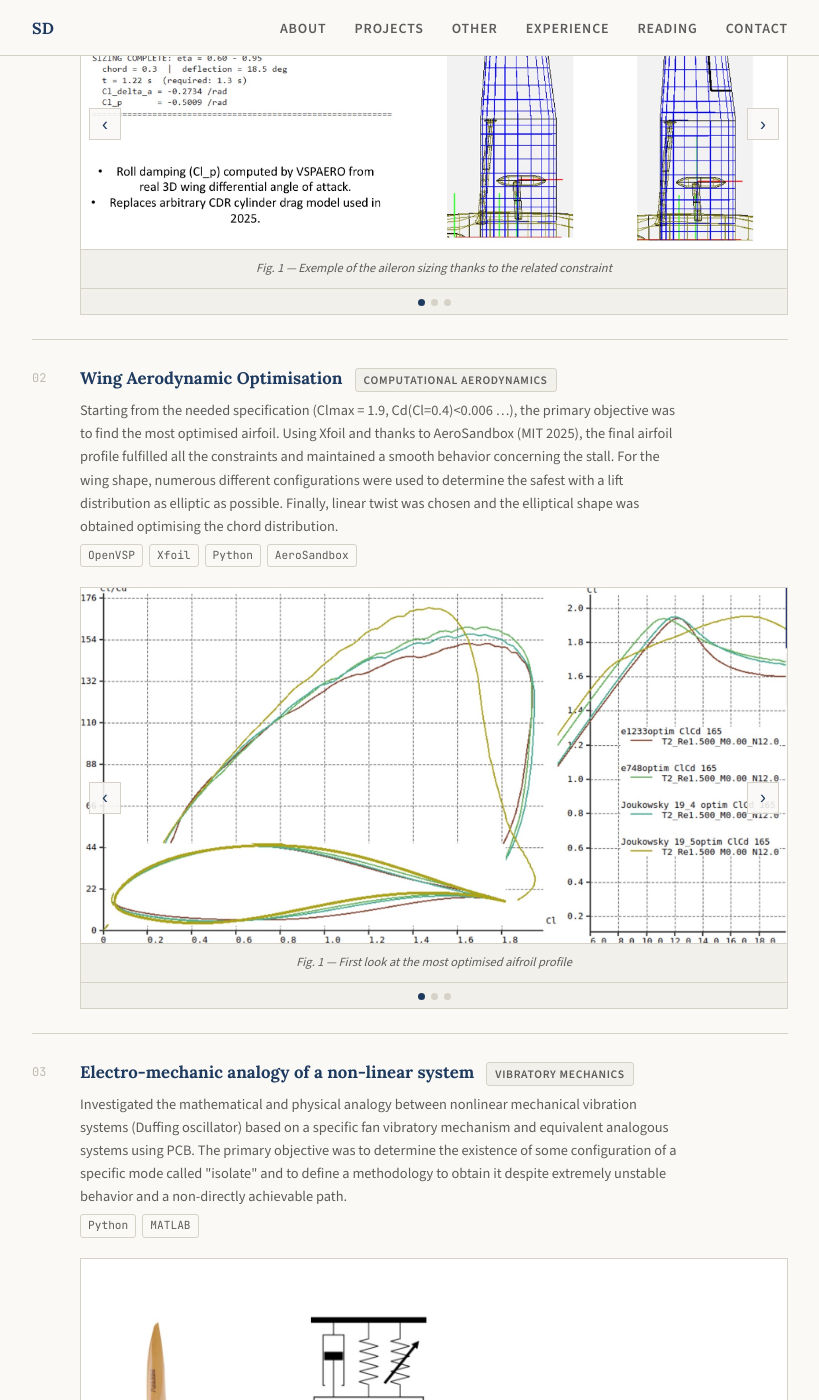
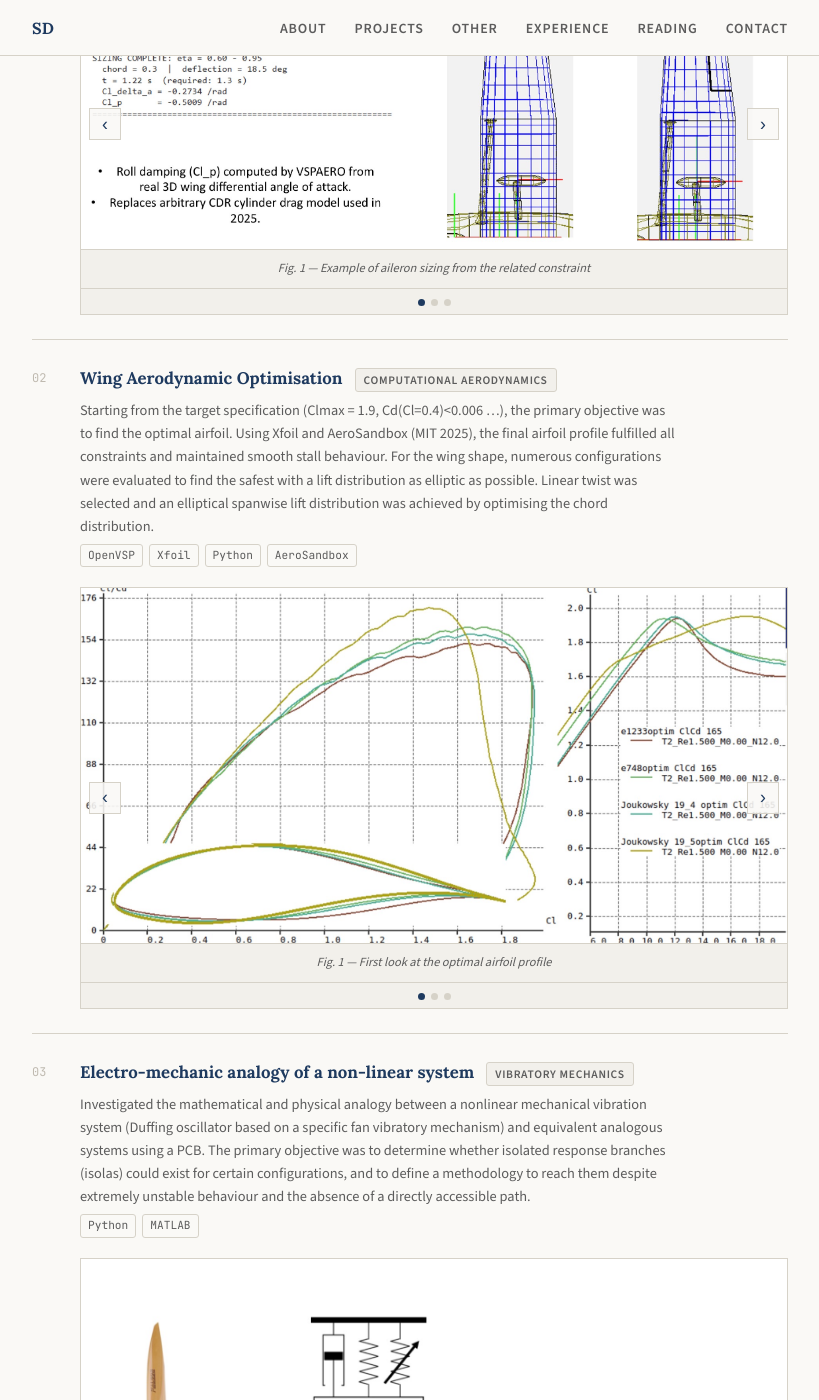
Before and after one commit to SamuelDADEN/Portofolio-Samuel-Daden, a Jekyll site: the page built from index.html, in a window 1280 px wide and 1400 px high, scrolled down 1751 px. Shown: the whole window, without its empty margins (230-1049 px from the left). Built offline with Jekyll 4.4.1, drawn with Linux system fonts in a browser that asks for light colours; some of the changed text lies outside the part shown.

Commit message:
Proofread all content — spelling, grammar, credibility, punctuation
- index.html: fix hero tag typos (engineer, opportunity, internship);
  change "Engineering student" → "Aeronautical engineer" throughout;
  fix double space, "distruptive" → "disruptive", "Aicraft" → "Aircraft";
  rewrite distributed-thrust mini-card prose (trhough, propuslion, centralised);
  tighten Bolloré bullet (remove mixed-tense clause);
  add missing "or" in contact paragraph; remove stray empty <p> tag
- control-surface-sizing.md: "utilizes" → "utilises"; caption fixes
  (Exemple→Example ×2, "laws use for"→"laws used for", simuation→simulation)
- wing-optimisation.md: summary rewrite ("most optimised"→"optimal",
  behavior→behaviour, redundancy removed); fix "aifroil"→"airfoil",
  "caracteristics"→"characteristics"; add missing space in tools list
- nonlinear-vibration-analogy.md: summary rewrite (correct "isolate"→"isolas",
  behavior→behaviour); captions: Exemple→Example, isotates→isolas,
  completly→completely, add space after comma, clarify Fig. 1 caption

https://claude.ai/code/session_012aPQPhdN9sN9dcAX4rw1B2

```diff
--- a/_projects/control-surface-sizing.md
+++ b/_projects/control-surface-sizing.md
@@ -3,17 +3,17 @@ title: "Control surface sizing tool"
 subtitle: "A systematic methodology for determining the minimum control surface area satisfying stability and manoeuvrability requirements."
 category: "Aeronautics/design"
 icon: "✈️"
-summary: "Developed a control surface sizing tool that utilizes certification rules and aircraft specifications to determine sizing constraints and obtain related control surfaces. In this academic project, I was more precisely responsible for the aircraft dynamic model, consisting of the simulation of the deflection and manoeuvres thanks to flight dynamics laws."
+summary: "Developed a control surface sizing tool that utilises certification rules and aircraft specifications to determine sizing constraints and obtain related control surfaces. In this academic project, I was more precisely responsible for the aircraft dynamic model, consisting of the simulation of deflections and manoeuvres using flight dynamics equations."
 tools: [Python, OpenVSP]
 keywords: [control surfaces, sizing, optimisation, flight mechanics, aerodynamics, certification]
 image: /assets/images/control-surface-sizing.jpeg
 images:
   - src: /assets/images/Ctrl1.jpeg
-    caption: "Fig. 1 — Exemple of the aileron sizing thanks to the related constraint"
+    caption: "Fig. 1 — Example of aileron sizing from the related constraint"
   - src: /assets/images/Ctrl2.jpeg
-    caption: "Fig. 2 — Flight dynamics laws use for simulation"
+    caption: "Fig. 2 — Flight dynamics equations used for simulation"
   - src: /assets/images/Ctrl3.jpeg
-    caption: "Fig. 3 — Exemple of aileron deflection simuation"
+    caption: "Fig. 3 — Example of aileron deflection simulation"
 order: 1
 ---
 
--- a/_projects/nonlinear-vibration-analogy.md
+++ b/_projects/nonlinear-vibration-analogy.md
@@ -3,17 +3,17 @@ title: "Electro-mechanic analogy of a non-linear system"
 subtitle: "Exploring the structural analogy between mechanical nonlinear oscillators and equivalent electrical or fluid systems."
 category: "Vibratory Mechanics"
 icon: "〰️"
-summary: "Investigated the mathematical and physical analogy between nonlinear mechanical vibration systems (Duffing oscillator) based on a specific fan vibratory mechanism and equivalent analogous systems using PCB. The primary objective was to determine the existence of some configuration of a specific mode called \"isolate\" and to define a methodology to obtain it despite extremely unstable behavior and a non-directly achievable path."
+summary: "Investigated the mathematical and physical analogy between a nonlinear mechanical vibration system (Duffing oscillator based on a specific fan vibratory mechanism) and equivalent analogous systems using a PCB. The primary objective was to determine whether isolated response branches (isolas) could exist for certain configurations, and to define a methodology to reach them despite extremely unstable behaviour and the absence of a directly accessible path."
 tools: [Python, MATLAB]
 keywords: [nonlinear dynamics, vibrations, analogy, Duffing oscillator, mechanical systems]
 image: /assets/images/Vib1.jpeg
 images:
   - src: /assets/images/Vib1.jpeg
-    caption: "Fig. 1 — Original subject and related equations"
+    caption: "Fig. 1 — Original subject and governing equations"
   - src: /assets/images/Vib2.jpeg
     caption: "Fig. 2 — Schematic of the printed circuit analogy"
   - src: /assets/images/Vib3.jpeg
-    caption: "Fig. 3 — Exemple of isotates,completly disconnected from the main curves"
+    caption: "Fig. 3 — Example of isolas, completely disconnected from the main response curves"
 order: 3
 ---
 
--- a/_projects/wing-optimisation.md
+++ b/_projects/wing-optimisation.md
@@ -3,15 +3,15 @@ title: "Wing Aerodynamic Optimisation"
 subtitle: "Shape optimisation of a wing using OpenVSP for geometry and Xfoil for 2D aerodynamic analysis."
 category: "Computational Aerodynamics"
 icon: "🛩️"
-summary: "Starting from the needed specification (Clmax = 1.9, Cd(Cl=0.4)<0.006 …), the primary objective was to find the most optimised airfoil. Using Xfoil and thanks to AeroSandbox (MIT 2025), the final airfoil profile fulfilled all the constraints and maintained a smooth behavior concerning the stall. For the wing shape, numerous different configurations were used to determine the safest with a lift distribution as elliptic as possible. Finally, linear twist was chosen and the elliptical shape was obtained optimising the chord distribution."
-tools: [OpenVSP, Xfoil, Python,AeroSandbox]
+summary: "Starting from the target specification (Clmax = 1.9, Cd(Cl=0.4)<0.006 …), the primary objective was to find the optimal airfoil. Using Xfoil and AeroSandbox (MIT 2025), the final airfoil profile fulfilled all constraints and maintained smooth stall behaviour. For the wing shape, numerous configurations were evaluated to find the safest with a lift distribution as elliptic as possible. Linear twist was selected and an elliptical spanwise lift distribution was achieved by optimising the chord distribution."
+tools: [OpenVSP, Xfoil, Python, AeroSandbox]
 keywords: [wing optimisation, aerodynamics, lift-to-drag, airfoil, OpenVSP, Xfoil]
 image: /assets/images/wing-polar.jpeg
 images:
   - src: /assets/images/Wing1.jpeg
-    caption: "Fig. 1 — First look at the most optimised aifroil profile"
+    caption: "Fig. 1 — First look at the optimal airfoil profile"
   - src: /assets/images/Wing3.jpeg
-    caption: "Fig. 2 — Final shape and main caracteristics of the wing"
+    caption: "Fig. 2 — Final shape and main characteristics of the wing"
   - src: /assets/images/Wing2.jpeg
     caption: "Fig. 3 — Spanwise lift distribution"
 order: 2
--- a/index.html
+++ b/index.html
@@ -7,7 +7,7 @@ title: Home
 <section class="hero" id="home">
   <div class="hero-inner">
     <div class="hero-text">
-      <span class="hero-tag">Aeronautical enginner seeking for a job oportunity or an intership</span>
+      <span class="hero-tag">Aeronautical engineer seeking a job opportunity or an internship</span>
       <h1>Samuel Daden</h1>
       <p class="hero-degree">
         <!-- Add your degree, university, and year here -->
@@ -154,10 +154,10 @@ title: Home
           <span>ALCAZAR (old aircraft design tool from Supaero)</span>
         </div>
         <p class="mini-card-desc">
-          Full aircraft sizing study centred on distributed propulsion (multifan thanks to centralized gas generator).
-          The project covered mass approximation trhough constraint, wing loading and thrust sizing, weight convergence,
+          Full aircraft sizing study centred on distributed propulsion (multifan with centralised gas generator).
+          The project covered mass estimation through constraint analysis, wing loading and thrust sizing, weight convergence,
           aerodynamic and static margin optimisation, and performance analysis.
-          Final performances were poor, as expected, due to non-adaptation of the wing design for the new propuslion unit.
+          Final performance was poor, as expected, due to the wing design not being adapted for the new propulsion unit.
         </p>
       </div>
       <div class="mini-card-image">
@@ -209,7 +209,7 @@ title: Home
         <li>Led the integration of industrial control and instrumentation equipment across a production line upgrade, through to commissioning.</li>
         <li>Defined and structured test phases to validate equipment compliance with mechanical and functional requirements, ensuring conformity before handover.</li>
         <li>Wrote maintenance procedures and technical reports documenting installation sequences, equipment behaviour, and corrective actions.</li>
-        <li>Coordinated with on-site technicians and subcontractors to supervise installation work, verify mechanical constraints, dealing with the manufacturers, and ensure schedule adherence.</li>
+        <li>Coordinated with on-site technicians, subcontractors, and manufacturers to supervise installation work, verify mechanical constraints, and ensure schedule adherence.</li>
       </ul>
     </div>
 
@@ -306,11 +306,10 @@ title: Home
   <div class="contact-box">
     <h3>Get in touch</h3>
     <p>
-      Whether you want to discuss a project, an internship opportunity, feel free to reach out.
+      Whether you want to discuss a project or an internship opportunity, feel free to reach out.
     </p>
     <div class="contact-actions">
       <a href="mailto:samueldaden@gmail.com" class="btn btn-primary">Send an Email</a>
-      <p>    </p>
       <span class="contact-phone">+33 06 59 86 87 10</span>
     </div>
   </div>
```
Also changed, not shown: other parts of index.html (+5 -5 lines).
